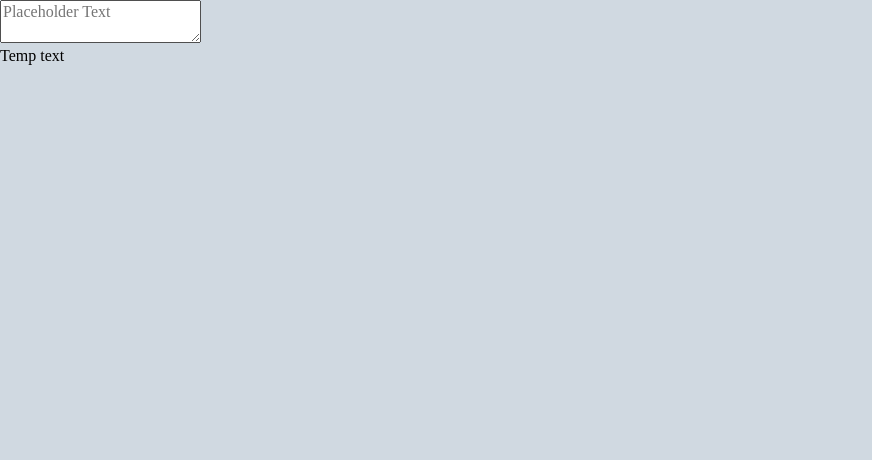
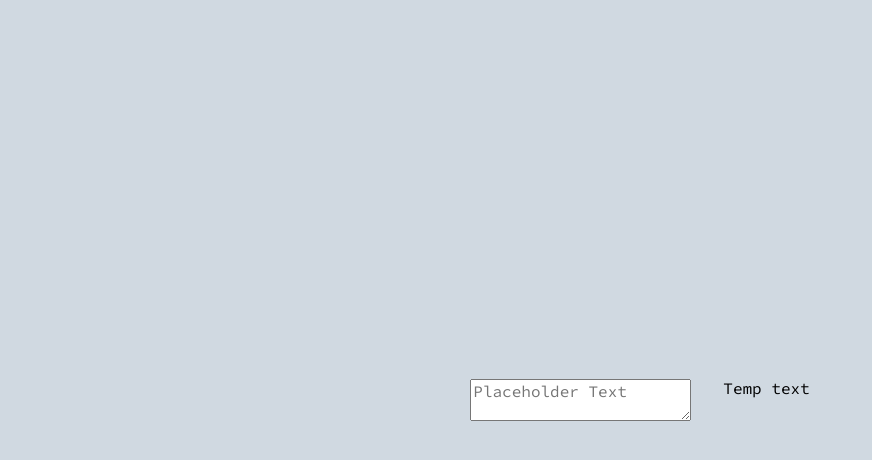
Before and after one commit to N-Nikolaev/FCC--React-2, a React (Vite) app: page / in a window 1280 px wide. Shown: the top 460 px of the page, without its empty margins (0-872 px from the left). Built offline with nearby package versions, Linux system fonts and the light colour scheme.

Commit message:
Added App Component styling

```diff
--- a/src/scss/index.scss
+++ b/src/scss/index.scss
@@ -45,6 +45,46 @@ $border-radius: 4px;
 
 // Style
 
-body {
-    background-color: $color--light-primary;
+html {  // Temp Theming
+    --color-primary: #{$color--light-primary};
+    --color-secondary: #{$color--light-secondary};
+    --txt-primary: #{$txt--light-primary};
+    --txt-secondary: #{$txt--light-secondary};
 }
+
+html, body {
+    font-family: $font--source-code;
+    font-weight: 400;
+}
+
+.app {
+    position: absolute;
+    top: 0;
+    left: 0;
+    bottom: 0;
+    right: 0;
+
+    display: grid;
+    justify-content: center;
+    align-items: center;
+
+    background-color: var(--color-primary);
+}
+
+.wrapper {
+    display: grid;
+    grid-template-areas:
+        "editor"
+        "preview";
+    grid-gap: 2rem;
+
+    @include mq { grid-template-areas: "editor preview"; }
+}
+
+// .editor {
+
+// }
+
+// .previewer {
+
+// }
```
